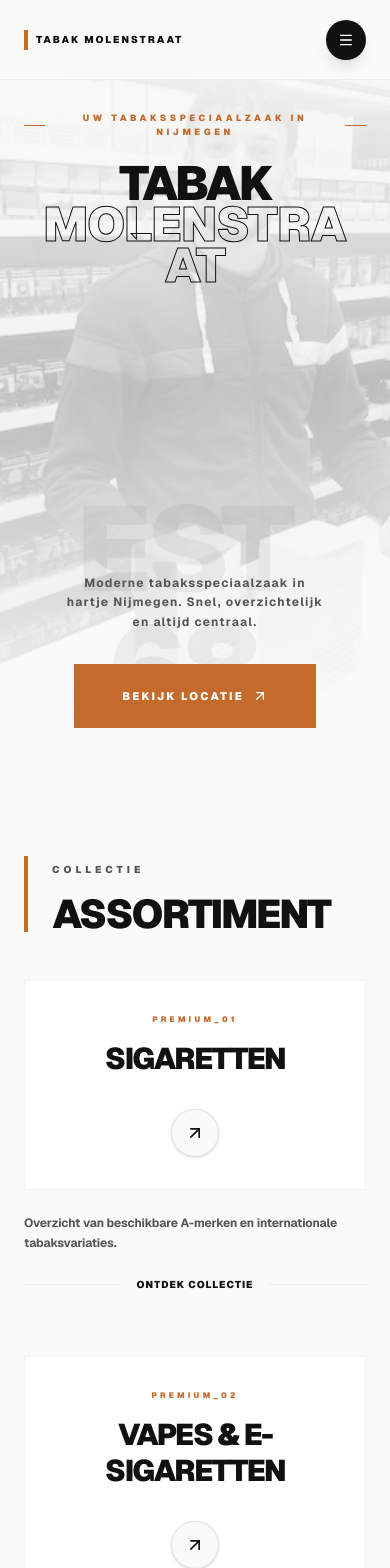
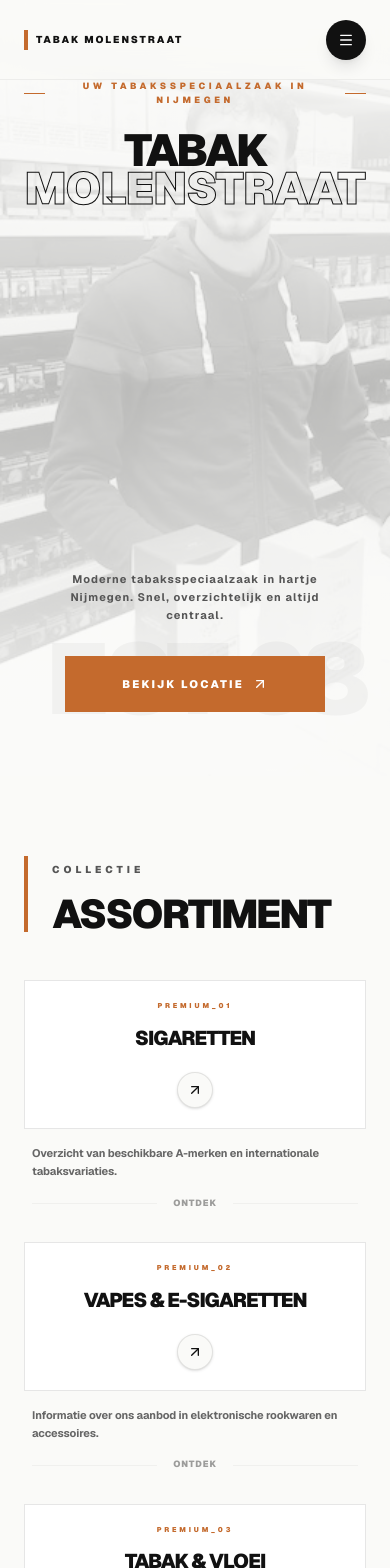
Before and after one commit to maximetdoucet-glitch/TabakMolenstraat, a Next.js app: page / in a window 390 px wide. Shown: the top 1568 px of the page. Built offline with nearby package versions, Linux system fonts and the light colour scheme.

Commit message:
design: finalize premium mobile refinements for typography, spacing, and component scaling

```diff
--- a/src/app/assortiment/page.tsx
+++ b/src/app/assortiment/page.tsx
@@ -222,10 +222,10 @@ export default function AssortimentPage() {
 }
 
 function BrandLogo({ brand }: { brand: string }) {
-  // Purely typographic logo presentation for legal compliance
+  // Purely typographic logo presentation for legal compliance - Refined scaling
   return (
     <div className="flex h-full w-full items-center justify-center">
-       <span className="text-xl font-black uppercase tracking-widest text-[#111]">
+       <span className="text-sm font-black uppercase tracking-[0.4em] text-[#111]">
          {brand}
        </span>
     </div>
@@ -248,15 +248,15 @@ function BrandCard({ brand, index }: { brand: string; index: number }) {
       whileHover={{ y: -5 }}
       className="group relative flex flex-col overflow-hidden border border-[#111]/10 bg-white transition-all duration-500 hover:border-[#111] hover:shadow-[0_40px_80px_-20px_rgba(0,0,0,0.12)]"
     >
-      {/* Visual Area - Typographic & Compliant */}
-      <div className="flex h-32 w-full items-center justify-center bg-[#fafaf8]/50 p-6 transition-colors group-hover:bg-white border-b border-[#111]/5">
+      {/* Visual Area - Typographic & Compliant - More Compact */}
+      <div className="flex h-24 sm:h-28 w-full items-center justify-center bg-[#fafaf8]/50 p-4 transition-colors group-hover:bg-white border-b border-[#111]/5">
         <BrandLogo brand={brand} />
       </div>
 
-      <div className="z-10 flex flex-col justify-between p-8 pt-6 flex-grow">
+      <div className="z-10 flex flex-col justify-between p-6 pt-5 flex-grow">
         <div className="flex flex-col">
-          <div className="mb-4 h-1 w-6 bg-[#C46A2D] transition-all duration-500 group-hover:w-12" />
-          <h3 className="text-xs font-black uppercase tracking-[0.2em] text-[#111] opacity-40">
+          <div className="mb-3 h-1 w-6 bg-[#C46A2D] transition-all duration-500 group-hover:w-10" />
+          <h3 className="text-[10px] font-black uppercase tracking-[0.2em] text-[#111] opacity-60">
             {brand}
           </h3>
           <div className="mt-4 flex items-center gap-2">
--- a/src/components/mobile/mobile-category-grid.tsx
+++ b/src/components/mobile/mobile-category-grid.tsx
@@ -51,7 +51,7 @@ export function MobileCategoryGrid() {
         </h2>
       </div>
 
-      <div className="flex flex-col gap-16">
+      <div className="flex flex-col gap-8 sm:gap-12">
         {categories.map((category, idx) => (
           <motion.a
             key={category.id}
@@ -62,35 +62,35 @@ export function MobileCategoryGrid() {
             transition={{ duration: 0.6, delay: idx * 0.1 }}
             className="group relative flex flex-col"
           >
-            {/* Minimalist Typographic Header */}
-            <div className="relative w-full overflow-hidden border border-[#111]/5 bg-white p-8 transition-all duration-700 group-active:bg-[#111]/5">
+            {/* Minimalist Typographic Header - More Compact */}
+            <div className="relative w-full overflow-hidden border border-[#111]/10 bg-white p-5 transition-all duration-700 group-active:bg-[#111]/5">
               <div className="flex flex-col items-center text-center">
-                <span className="text-[8px] font-black uppercase tracking-[0.4em] text-[#C46A2D] mb-4 block">Premium_{category.index}</span>
-                <h3 className="text-3xl font-black uppercase tracking-tighter text-[#111]">{category.title}</h3>
+                <span className="text-[7px] font-black uppercase tracking-[0.4em] text-[#C46A2D] mb-3 block">Premium_{category.index}</span>
+                <h3 className="text-xl font-black uppercase tracking-tighter text-[#111]">{category.title}</h3>
 
-                <div className="mt-8 flex h-12 w-12 items-center justify-center rounded-full border border-[#111]/10 bg-[#fafaf8] text-[#111] shadow-sm transition-transform duration-500 group-active:scale-110">
-                  <ArrowUpRight className="h-5 w-5" />
+                <div className="mt-5 flex h-9 w-9 items-center justify-center rounded-full border border-[#111]/10 bg-[#fafaf8] text-[#111] shadow-sm transition-transform duration-500 group-active:scale-110">
+                  <ArrowUpRight className="h-4 w-4" />
                 </div>
               </div>
             </div>
 
-            {/* Description Area */}
-            <div className="mt-6">
-              <p className="text-[12px] font-bold leading-relaxed text-[#555]">
+            {/* Description Area - Tighter Spacing */}
+            <div className="mt-4 px-2">
+              <p className="text-[11px] font-bold leading-relaxed text-[#666]">
                 {category.desc}
               </p>
-              <div className="mt-6 flex items-center gap-4">
-                 <div className="h-px grow bg-[#111]/5" />
-                 <span className="text-[10px] font-black uppercase tracking-widest text-[#111]">
-                   {language === 'nl' ? 'ONTDEK COLLECTIE' : language === 'en' ? 'EXPLORE COLLECTION' : 'KOLLEKTION ENTDECKEN'}
+              <div className="mt-4 flex items-center gap-4 opacity-40">
+                 <div className="h-px grow bg-[#111]/10" />
+                 <span className="text-[9px] font-black uppercase tracking-widest text-[#111]">
+                   {language === 'nl' ? 'ONTDEK' : language === 'en' ? 'DISCOVER' : 'ENTDECKEN'}
                  </span>
-                 <div className="h-px grow bg-[#111]/5" />
+                 <div className="h-px grow bg-[#111]/10" />
               </div>
             </div>
 
-            {/* High-fidelity numeric accent */}
-            <div className="absolute -top-6 -right-4 -z-10 opacity-[0.03] select-none pointer-events-none">
-              <span className="text-[120px] font-black leading-none text-[#111]">{category.index}</span>
+            {/* High-fidelity numeric accent - More Subtle */}
+            <div className="absolute top-0 right-0 -z-10 opacity-[0.02] select-none pointer-events-none p-2">
+              <span className="text-[80px] font-black leading-none text-[#111]">{category.index}</span>
             </div>
           </motion.a>
         ))}
--- a/src/components/mobile/mobile-hero.tsx
+++ b/src/components/mobile/mobile-hero.tsx
@@ -15,7 +15,7 @@ interface MobileHeroProps {
 
 export function MobileHero({ tagline, title, description, ctaText }: MobileHeroProps) {
   return (
-    <section className="relative flex min-h-[92dvh] w-full flex-col items-center justify-between bg-[#fafaf8] px-6 pb-12 pt-28 text-center">
+    <section className="relative flex min-h-[92dvh] w-full flex-col items-center justify-between bg-[#fafaf8] px-6 pb-16 pt-20 text-center">
       {/* Background Image - Higher Fidelity framing for Mobile */}
       <div className="absolute inset-0 z-0 overflow-hidden opacity-[0.25] grayscale">
         <Image
@@ -26,10 +26,10 @@ export function MobileHero({ tagline, title, description, ctaText }: MobileHeroP
           priority
         />
         {/* Modern radial gradient for depth */}
-        <div className="absolute inset-0 bg-gradient-to-b from-[#fafaf8] via-transparent to-[#fafaf8]" />
+        <div className="absolute inset-0 bg-gradient-to-b from-white via-transparent to-white/80" />
       </div>
 
-      {/* Header Area */}
+      {/* Header Area - Brought Up */}
       <div className="relative z-10 flex flex-col items-center">
         <motion.div
           initial={{ opacity: 0, y: -10 }}
@@ -47,7 +47,7 @@ export function MobileHero({ tagline, title, description, ctaText }: MobileHeroP
           initial={{ opacity: 0, y: 20 }}
           animate={{ opacity: 1, y: 0 }}
           transition={{ delay: 0.1 }}
-          className="max-w-[320px] text-5xl font-black uppercase leading-[0.85] tracking-tighter text-[#111] break-words xs:text-6xl"
+          className="max-w-[90vw] text-[clamp(2.25rem,11.5vw,3.75rem)] font-black uppercase leading-[0.85] tracking-tighter text-[#111] break-words"
         >
           {title.split(' ')[0]}<br />
           <span className="text-transparent" style={{ WebkitTextStroke: "1px #111" }}>
@@ -56,13 +56,13 @@ export function MobileHero({ tagline, title, description, ctaText }: MobileHeroP
         </motion.h1>
       </div>
 
-      {/* Bottom Area - Anchor CTA for thumb ergonomics */}
-      <div className="relative z-10 mt-auto flex flex-col items-center">
+      {/* Bottom Area - Anchored lower for thumb visibility */}
+      <div className="relative z-10 flex flex-col items-center">
         <motion.p
           initial={{ opacity: 0 }}
           animate={{ opacity: 1 }}
           transition={{ delay: 0.2 }}
-          className="mb-8 max-w-[260px] text-[12px] font-bold leading-relaxed tracking-widest text-[#555]"
+          className="mb-8 max-w-[260px] text-[11px] font-bold leading-relaxed tracking-widest text-[#555]"
         >
           {description}
         </motion.p>
@@ -71,21 +71,29 @@ export function MobileHero({ tagline, title, description, ctaText }: MobileHeroP
           initial={{ opacity: 0, y: 10 }}
           animate={{ opacity: 1, y: 0 }}
           transition={{ delay: 0.3 }}
+          className="w-full max-w-[280px]"
         >
           <ButtonColorful
             label={ctaText}
             onClick={() => {
               const el = document.getElementById('location');
-              if (el) el.scrollIntoView({ behavior: 'smooth' });
+              if (el) {
+                const offset = 80;
+                const bodyRect = document.body.getBoundingClientRect().top;
+                const elementRect = el.getBoundingClientRect().top;
+                const elementPosition = elementRect - bodyRect;
+                const offsetPosition = elementPosition - offset;
+                window.scrollTo({ top: offsetPosition, behavior: 'smooth' });
+              }
             }}
-            className="w-full h-16 text-xs"
+            className="w-full h-14 text-[10px]"
           />
         </motion.div>
       </div>
 
       {/* Aesthetic Accents */}
-      <div className="absolute bottom-12 right-6 opacity-[0.05] pointer-events-none select-none">
-         <span className="text-[120px] font-black leading-none tracking-tighter text-[#111]">EST 68</span>
+      <div className="absolute bottom-12 right-6 opacity-[0.03] pointer-events-none select-none">
+         <span className="text-[100px] font-black leading-none tracking-tighter text-[#111]">EST 68</span>
       </div>
     </section>
   );
```
